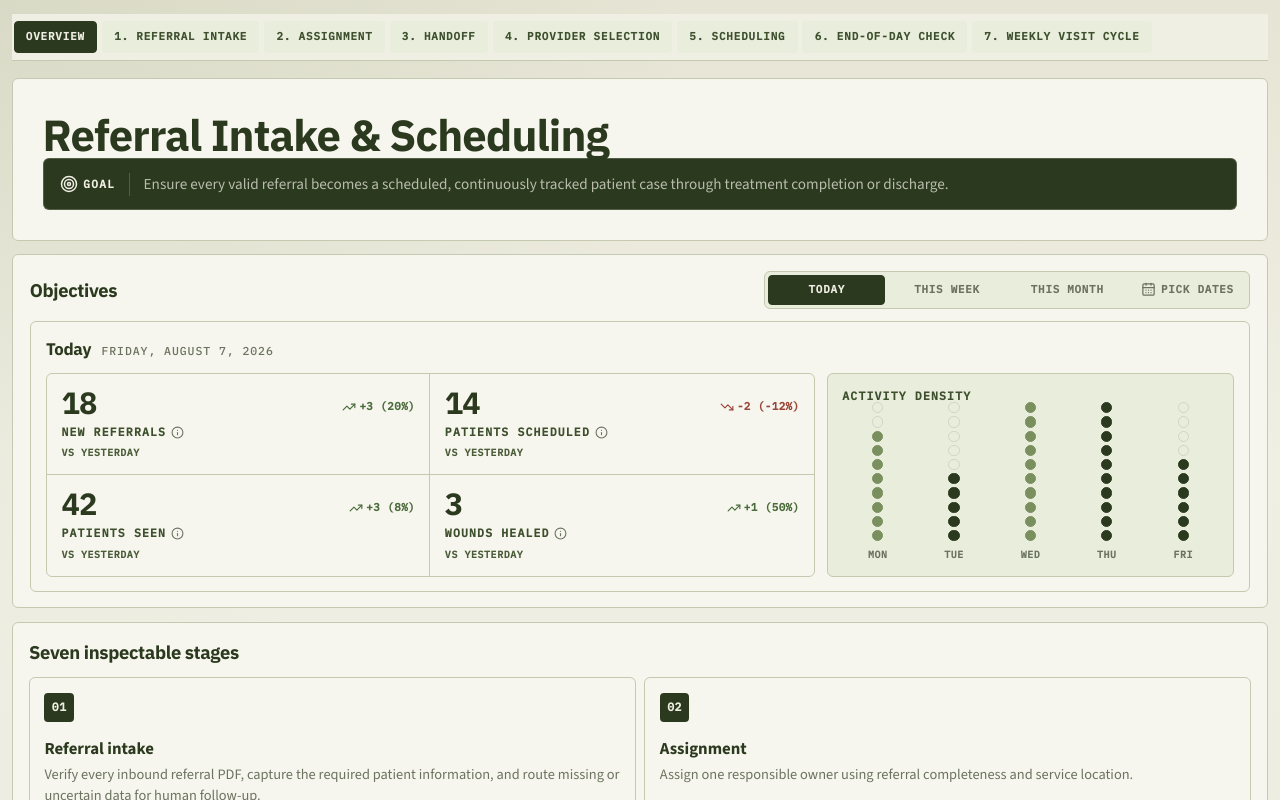
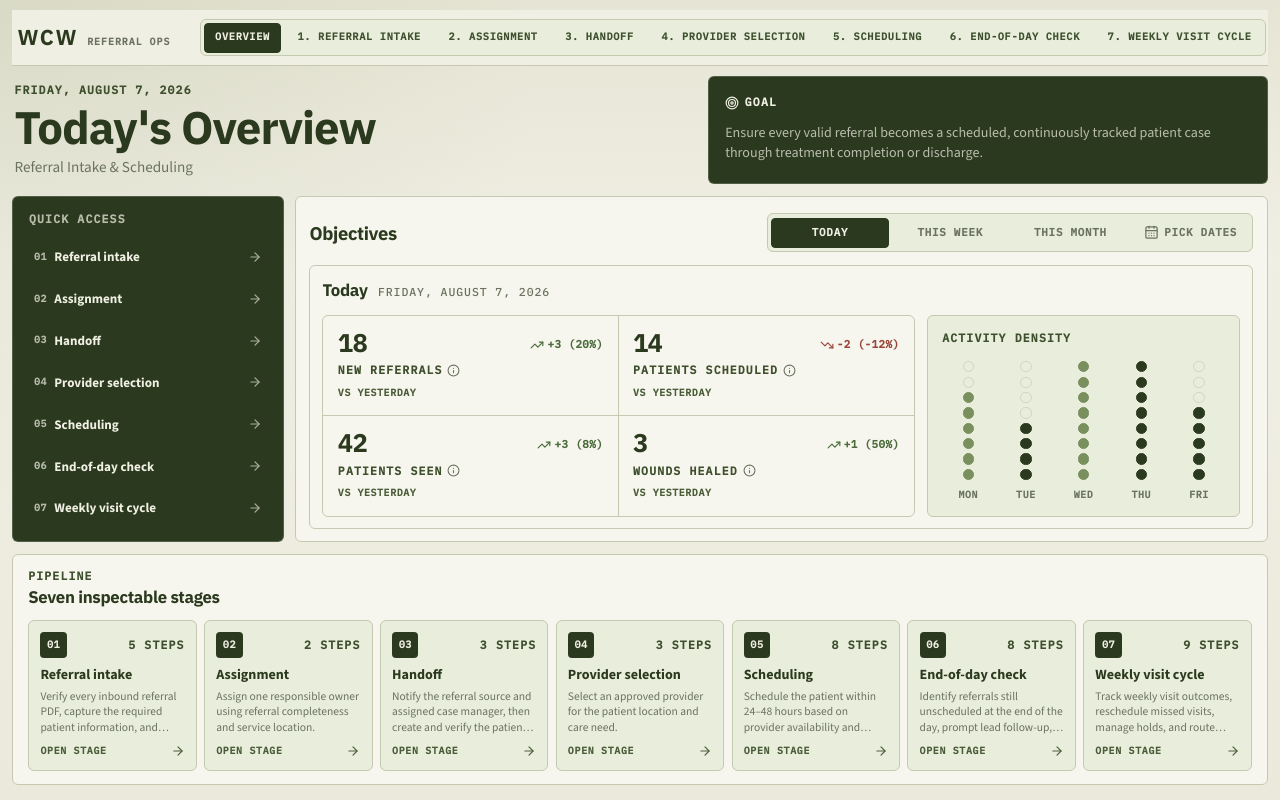
Before and after one commit to irvirr4444/medical-referral, a React (Vite) app in the folder frontend/: page / in a window 1280 px wide. Shown: the top 800 px of the page. Built offline with nearby package versions, Linux system fonts and the light colour scheme.

Commit message:
Refactor FlowNav and StageOperationsPage components for improved layout and accessibility; update styles for consistency across the application

```diff
--- a/frontend/src/components/FlowNav.css
+++ b/frontend/src/components/FlowNav.css
@@ -6,7 +6,7 @@
   z-index: 20;
   background: var(--cream);
   border-bottom: 1px solid var(--border);
-  margin: 0 0 0.2rem;
+  margin: 0;
 }
 
 .flow-nav__inner {
@@ -14,29 +14,70 @@
   min-width: 0;
   display: flex;
   flex-wrap: wrap;
+  align-items: center;
+  justify-content: space-between;
+  gap: 0.65rem 1rem;
+  padding: 0.55rem 0.1rem;
+}
+
+.flow-nav__brand {
+  display: inline-flex;
+  align-items: baseline;
+  gap: 0.55rem;
+  border: 0;
+  background: transparent;
+  color: var(--ink);
+  padding: 0.15rem 0.25rem;
+  cursor: pointer;
+}
+
+.flow-nav__brand-mark {
+  font-family: var(--font-display);
+  font-size: 1.35rem;
+  font-weight: 700;
+  letter-spacing: 0.08em;
+  text-transform: uppercase;
+  line-height: 1;
+}
+
+.flow-nav__brand-sub {
+  font-family: var(--font-mono);
+  font-size: 0.62rem;
+  font-weight: 600;
+  letter-spacing: 0.1em;
+  text-transform: uppercase;
+  color: var(--gray);
+}
+
+.flow-nav__tabs {
+  display: flex;
+  flex-wrap: wrap;
   gap: 0.3rem;
-  padding: 0.45rem 0.1rem;
   max-width: 100%;
   overflow-x: auto;
+  padding: 0.15rem;
+  border: 1px solid var(--border);
+  border-radius: var(--radius);
+  background: var(--sage-pale);
 }
 
 .flow-nav__link {
   border: 1px solid transparent;
-  background: var(--sage-pale);
+  background: transparent;
   color: var(--ink-soft);
   font-family: var(--font-mono);
   font-weight: 600;
-  font-size: 0.68rem;
-  letter-spacing: 0.08em;
+  font-size: 0.64rem;
+  letter-spacing: 0.07em;
   text-transform: uppercase;
-  padding: 0.45rem 0.7rem;
+  padding: 0.42rem 0.65rem;
   border-radius: var(--radius-sm);
   white-space: nowrap;
   cursor: pointer;
 }
 
 .flow-nav__link:hover {
-  background: var(--sage-soft);
+  background: var(--surface);
   color: var(--ink);
   border-color: var(--border);
 }
@@ -47,9 +88,13 @@
   border-color: var(--forest);
 }
 
-@media (max-width: 800px) {
+@media (max-width: 900px) {
   .flow-nav__inner {
+    flex-direction: column;
+    align-items: stretch;
+  }
+
+  .flow-nav__tabs {
     flex-wrap: nowrap;
-    padding-bottom: 0.55rem;
   }
 }
--- a/frontend/src/components/FlowNav.tsx
+++ b/frontend/src/components/FlowNav.tsx
@@ -12,6 +12,19 @@ export function FlowNav() {
   return (
     <nav className="flow-nav" aria-label="Primary">
       <div className="flow-nav__inner">
+        <button
+          type="button"
+          className="flow-nav__brand"
+          onClick={() => {
+            dispatch({ type: 'SET_ACTIVE_PAGE', page: 'overview' })
+            window.scrollTo({ top: 0, behavior: 'smooth' })
+          }}
+        >
+          <span className="flow-nav__brand-mark">WCW</span>
+          <span className="flow-nav__brand-sub">Referral Ops</span>
+        </button>
+
+        <div className="flow-nav__tabs" role="presentation">
           {APP_NAV_ITEMS.map((item) => {
             const active = state.activePage === item.id
             return (
@@ -30,6 +43,7 @@ export function FlowNav() {
             )
           })}
         </div>
+      </div>
     </nav>
   )
 }
--- a/frontend/src/components/OverviewImpactBoard.css
+++ b/frontend/src/components/OverviewImpactBoard.css
@@ -4,6 +4,25 @@
   gap: 0.75rem;
   position: relative;
   overflow: visible;
+}
+
+.impact-board--compact {
+  padding: 0.75rem 0.85rem;
+  gap: 0.55rem;
+}
+
+.impact-board--compact .impact-board__period {
+  padding: 0.7rem 0.75rem;
+  gap: 0.55rem;
+}
+
+.impact-board--compact .impact-board__stats .stat-number,
+.impact-board--compact .impact-board__stats strong.stat-number {
+  font-size: clamp(1.35rem, 2vw, 1.7rem);
+}
+
+.impact-board--no-chart .impact-board__body {
+  grid-template-columns: 1fr;
 }
 
 .impact-board__toolbar {
--- a/frontend/src/components/OverviewImpactBoard.tsx
+++ b/frontend/src/components/OverviewImpactBoard.tsx
@@ -30,8 +30,14 @@ import './OverviewImpactBoard.css'
 
 export function OverviewImpactBoard({
   scope = 'overview',
+  showChart = true,
+  density = 'comfortable',
+  title = 'Objectives',
 }: {
   scope?: BossMetricsScope
+  showChart?: boolean
+  density?: 'comfortable' | 'compact'
+  title?: string
 }) {
   const periodTabs = useMemo(
     () =>
@@ -235,9 +241,14 @@ export function OverviewImpactBoard({
   }, [active.metrics, customEnd, customStart, scope, selectedId])
 
   return (
-    <section className="impact-board panel" aria-labelledby={headingId}>
+    <section
+      className={`impact-board panel impact-board--${density}${
+        showChart ? '' : ' impact-board--no-chart'
+      }`}
+      aria-labelledby={headingId}
+    >
       <div className="impact-board__toolbar">
-        <h2 id={headingId}>Objectives</h2>
+        <h2 id={headingId}>{title}</h2>
         <div
           className="impact-board__segment"
           role="tablist"
@@ -333,11 +344,13 @@ export function OverviewImpactBoard({
               )
             })}
           </ul>
-          <DotMatrixChart
-            series={trendSeries}
-            title="Activity density"
-            maxRows={10}
-          />
+          {showChart ? (
+            <DotMatrixChart
+              series={trendSeries}
+              title="Activity density"
+              maxRows={density === 'compact' ? 8 : 10}
+            />
+          ) : null}
         </div>
       </article>
 
--- a/frontend/src/features/automation/AutomationOverview.css
+++ b/frontend/src/features/automation/AutomationOverview.css
@@ -1,72 +1,148 @@
 .automation-overview {
   display: grid;
-  gap: 0.85rem;
+  gap: 0.75rem;
 }
 
-.automation-overview__hero {
-  min-height: 0;
-  padding: clamp(1.1rem, 2.5vw, 1.85rem);
+/* ── Masthead: title left, goal card right ── */
+
+.overview-masthead {
   display: grid;
-  grid-template-columns: 1fr;
-  align-items: end;
-  gap: 1rem;
-  overflow: hidden;
-  position: relative;
-  background: var(--surface);
-  border: 1px solid var(--border);
-  border-radius: var(--radius);
+  grid-template-columns: minmax(0, 1.1fr) minmax(240px, 0.9fr);
+  gap: 0.75rem;
+  align-items: stretch;
 }
 
-.automation-overview__hero h1 {
-  max-width: 780px;
-  margin: 0.25rem 0 0;
-  font-size: clamp(1.7rem, 3.4vw, 2.75rem);
-  line-height: 1.05;
+.overview-masthead__copy {
+  display: grid;
+  align-content: end;
+  gap: 0.35rem;
+  padding: 0.35rem 0.15rem;
 }
 
-.automation-overview__goal {
-  max-width: none;
-  display: flex;
+.overview-masthead__copy h1 {
+  margin: 0;
+  font-size: clamp(1.85rem, 3.6vw, 2.85rem);
+  line-height: 1.02;
+}
+
+.overview-masthead__sub {
+  margin: 0;
+  color: var(--gray);
+  font-size: 0.95rem;
+}
+
+.overview-masthead__goal {
+  display: grid;
+  gap: 0.55rem;
+  padding: 0.9rem 1rem;
+  height: 100%;
+}
+
+.overview-masthead__goal .mono-label {
+  display: inline-flex;
   align-items: center;
-  gap: 0.85rem;
-  padding: 0.85rem 1rem;
-  border: 1px solid var(--panel-dark-border);
-  border-radius: var(--radius);
-  background: var(--panel-dark-bg);
+  gap: 0.35rem;
   color: var(--panel-dark-fg);
 }
 
-.automation-overview__goal-label {
-  display: flex;
-  align-items: center;
-  flex-shrink: 0;
-  gap: 0.35rem;
-  color: var(--panel-dark-fg);
-  font-family: var(--font-mono);
-  font-size: 0.7rem;
-  font-weight: 700;
-  letter-spacing: 0.12em;
-  text-transform: uppercase;
+.overview-masthead__goal p {
+  margin: 0;
+  color: var(--panel-dark-muted);
+  font-size: 0.88rem;
+  line-height: 1.45;
 }
 
-.automation-overview__goal p {
+/* ── Dashboard row: quick access | impact board ── */
+
+.overview-dashboard {
+  display: grid;
+  grid-template-columns: minmax(180px, 0.28fr) minmax(0, 1fr);
+  gap: 0.65rem;
+  align-items: stretch;
+}
+
+.overview-quick {
+  display: grid;
+  gap: 0.65rem;
+  padding: 0.85rem 0.75rem;
+  align-content: start;
+}
+
+.overview-quick > .mono-label {
+  color: var(--panel-dark-muted);
+  padding: 0 0.25rem;
+}
+
+.overview-quick__list {
+  list-style: none;
   margin: 0;
-  padding-left: 0.85rem;
-  border-left: 1px solid var(--panel-dark-border);
+  padding: 0;
+  display: grid;
+  gap: 0.2rem;
+}
+
+.overview-quick__link {
+  width: 100%;
+  display: grid;
+  grid-template-columns: auto minmax(0, 1fr) auto;
+  align-items: center;
+  gap: 0.45rem;
+  padding: 0.55rem 0.5rem;
+  border: 1px solid transparent;
+  border-radius: var(--radius-sm);
+  background: transparent;
+  color: var(--panel-dark-fg);
+  text-align: left;
+  cursor: pointer;
+}
+
+.overview-quick__link:hover {
+  background: rgba(240, 239, 228, 0.1);
+  border-color: var(--panel-dark-border);
+}
+
+.overview-quick__index {
+  font-family: var(--font-mono);
+  font-size: 0.62rem;
+  font-weight: 700;
+  letter-spacing: 0.06em;
   color: var(--panel-dark-muted);
-  font-size: clamp(0.8rem, 1.3vw, 0.95rem);
-  line-height: 1.5;
+}
+
+.overview-quick__title {
+  font-size: 0.82rem;
+  font-weight: 650;
+  overflow: hidden;
+  text-overflow: ellipsis;
   white-space: nowrap;
 }
 
+.overview-quick__link svg {
+  opacity: 0.65;
+}
+
+.overview-dashboard .impact-board {
+  min-height: 100%;
+}
+
+/* ── Stage strip: 7 compact columns on wide screens ── */
+
 .automation-stage-map {
-  padding: 1rem;
+  padding: 0.85rem 0.95rem;
+}
+
+.automation-stage-map .section-heading {
+  margin-bottom: 0.65rem;
+}
+
+.automation-stage-map .section-heading h2 {
+  font-size: 1.05rem;
 }
 
 .automation-stage-map__grid {
   display: grid;
-  grid-template-columns: repeat(2, minmax(0, 1fr));
-  gap: 0.55rem;
+  grid-template-columns: repeat(7, minmax(0, 1fr));
+  gap: 0.45rem;
   margin: 0;
   padding: 0;
   list-style: none;
@@ -74,14 +150,14 @@
 
 .automation-stage-card {
   width: 100%;
-  min-height: 160px;
-  padding: 0.9rem;
+  min-height: 0;
+  padding: 0.7rem;
   display: flex;
   flex-direction: column;
   align-items: flex-start;
   text-align: left;
   color: var(--ink);
-  background: var(--surface);
+  background: var(--sage-pale);
   border: 1px solid var(--border);
   border-radius: var(--radius);
   transition:
@@ -91,7 +167,7 @@
 
 .automation-stage-card:hover {
   border-color: var(--forest-mid);
-  background: var(--sage-pale);
+  background: var(--surface);
 }
 
 .automation-stage-card__top {
@@ -99,33 +175,42 @@
   display: flex;
   justify-content: space-between;
   align-items: center;
-  gap: 0.65rem;
-  margin-bottom: 0.85rem;
+  gap: 0.35rem;
+  margin-bottom: 0.55rem;
 }
 
 .automation-stage-card__number {
-  width: 1.85rem;
-  height: 1.85rem;
+  width: 1.65rem;
+  height: 1.65rem;
   display: grid;
   place-items: center;
   border-radius: var(--radius-sm);
   background: var(--forest);
   color: var(--cream);
   font-family: var(--font-mono);
-  font-size: 0.72rem;
+  font-size: 0.64rem;
   font-weight: 700;
   letter-spacing: 0.04em;
 }
 
-.automation-stage-card > strong {
-  font-size: 1.05rem;
-  margin-bottom: 0.3rem;
+.automation-stage-card__steps {
+  color: var(--gray);
 }
 
-.automation-stage-card
-  > span:not(.automation-stage-card__top):not(.automation-stage-card__footer) {
+.automation-stage-card > strong {
+  font-size: 0.88rem;
+  margin-bottom: 0.3rem;
+  line-height: 1.2;
+}
+
+.automation-stage-card__blurb {
   color: var(--gray);
-  font-size: 0.9rem;
+  font-size: 0.72rem;
+  line-height: 1.35;
+  display: -webkit-box;
+  -webkit-line-clamp: 3;
+  -webkit-box-orient: vertical;
+  overflow: hidden;
 }
 
 .automation-stage-card__footer {
@@ -134,20 +219,33 @@
   justify-content: space-between;
   align-items: center;
   margin-top: auto;
-  padding-top: 0.75rem;
+  padding-top: 0.55rem;
   color: var(--forest-mid);
   font-family: var(--font-mono);
-  font-size: 0.68rem;
+  font-size: 0.62rem;
   font-weight: 650;
-  letter-spacing: 0.08em;
+  letter-spacing: 0.07em;
   text-transform: uppercase;
 }
 
-@media (max-width: 720px) {
-  .automation-overview__goal p {
-    white-space: normal;
+@media (max-width: 1200px) {
+  .automation-stage-map__grid {
+    grid-template-columns: repeat(4, minmax(0, 1fr));
+  }
+}
+
+@media (max-width: 900px) {
+  .overview-masthead,
+  .overview-dashboard {
+    grid-template-columns: 1fr;
   }
 
+  .automation-stage-map__grid {
+    grid-template-columns: repeat(2, minmax(0, 1fr));
+  }
+}
+
+@media (max-width: 560px) {
   .automation-stage-map__grid {
     grid-template-columns: 1fr;
   }
--- a/frontend/src/features/automation/AutomationOverview.tsx
+++ b/frontend/src/features/automation/AutomationOverview.tsx
@@ -1,5 +1,6 @@
 import { ArrowRight, Target } from 'lucide-react'
 import { OverviewImpactBoard } from '../../components/OverviewImpactBoard'
+import { OPERATING_DATE } from '../../data/constants'
 import { useDemo } from '../../state/useDemo'
 import { AUTOMATION_STAGES } from './stages'
 import './AutomationOverview.css'
@@ -18,14 +19,18 @@ export function AutomationOverview() {
       className="automation-overview"
       aria-labelledby="automation-overview-title"
     >
-      <section className="automation-overview__hero panel">
-        <div>
-          <h1 id="automation-overview-title">
+      <header className="overview-masthead">
+        <div className="overview-masthead__copy">
+          <p className="mono-label">{OPERATING_DATE}</p>
+          <h1 id="automation-overview-title">Today&apos;s Overview</h1>
+          <p className="overview-masthead__sub">
             Referral Intake & Scheduling
-          </h1>
-          <div className="automation-overview__goal">
-            <span className="automation-overview__goal-label">
-              <Target size={18} aria-hidden="true" />
+          </p>
+        </div>
+        <div className="overview-masthead__aside">
+          <div className="overview-masthead__goal panel-dark">
+            <span className="mono-label">
+              <Target size={14} aria-hidden="true" />
               Goal
             </span>
             <p>
@@ -34,9 +39,36 @@ export function AutomationOverview() {
             </p>
           </div>
         </div>
-      </section>
+      </header>
 
-      <OverviewImpactBoard />
+      <div className="overview-dashboard">
+        <aside className="overview-quick panel-dark" aria-label="Quick access">
+          <p className="mono-label">Quick access</p>
+          <ul className="overview-quick__list">
+            {AUTOMATION_STAGES.map((stage, index) => (
+              <li key={stage.id}>
+                <button
+                  type="button"
+                  className="overview-quick__link"
+                  onClick={() => openStage(stage.id)}
+                >
+                  <span className="overview-quick__index">
+                    {String(index + 1).padStart(2, '0')}
+                  </span>
+                  <span className="overview-quick__title">{stage.shortTitle}</span>
+                  <ArrowRight size={14} aria-hidden="true" />
+                </button>
+              </li>
+            ))}
+          </ul>
+        </aside>
+
+        <OverviewImpactBoard
+          density="compact"
+          title="Objectives"
+          showChart
+        />
+      </div>
 
       <section
         className="automation-stage-map panel"
@@ -44,11 +76,12 @@ export function AutomationOverview() {
       >
         <div className="section-heading">
           <div>
+            <p className="mono-label">Pipeline</p>
             <h2 id="automation-stage-map-title">Seven inspectable stages</h2>
           </div>
         </div>
         <ol className="automation-stage-map__grid">
-          {AUTOMATION_STAGES.map((stage) => (
+          {AUTOMATION_STAGES.map((stage, index) => (
             <li key={stage.id}>
               <button
                 type="button"
@@ -58,14 +91,17 @@ export function AutomationOverview() {
               >
                 <span className="automation-stage-card__top">
                   <span className="automation-stage-card__number">
-                    {String(AUTOMATION_STAGES.indexOf(stage) + 1).padStart(2, '0')}
+                    {String(index + 1).padStart(2, '0')}
+                  </span>
+                  <span className="automation-stage-card__steps mono-label">
+                    {stage.microsteps.length} steps
                   </span>
                 </span>
                 <strong>{stage.shortTitle}</strong>
-                <span>{stage.purpose}</span>
+                <span className="automation-stage-card__blurb">{stage.purpose}</span>
                 <span className="automation-stage-card__footer">
-                  {stage.microsteps.length} steps
-                  <ArrowRight size={16} aria-hidden="true" />
+                  Open stage
+                  <ArrowRight size={14} aria-hidden="true" />
                 </span>
               </button>
             </li>
--- a/frontend/src/styles/tokens.css
+++ b/frontend/src/styles/tokens.css
@@ -131,11 +131,11 @@ a {
 }
 
 .app-shell {
-  width: min(1280px, calc(100% - 1.5rem));
+  width: min(1360px, calc(100% - 1.5rem));
   margin: 0 auto;
-  padding: 0.85rem 0 2rem;
+  padding: 0.65rem 0 1.75rem;
   display: grid;
-  gap: 0.85rem;
+  gap: 0.65rem;
 }
 
 .app-shell > * {
```
Also changed, not shown: frontend/src/components/StageOperationsPage.css (+71 -40 lines), frontend/src/components/StageOperationsPage.tsx (+31 -9 lines), frontend/src/components/WorkflowModal.css (+0 -58 lines), 2 other files (tests, documents, lock files or other folders). Lines whose indentation alone changed are shown as unchanged.
